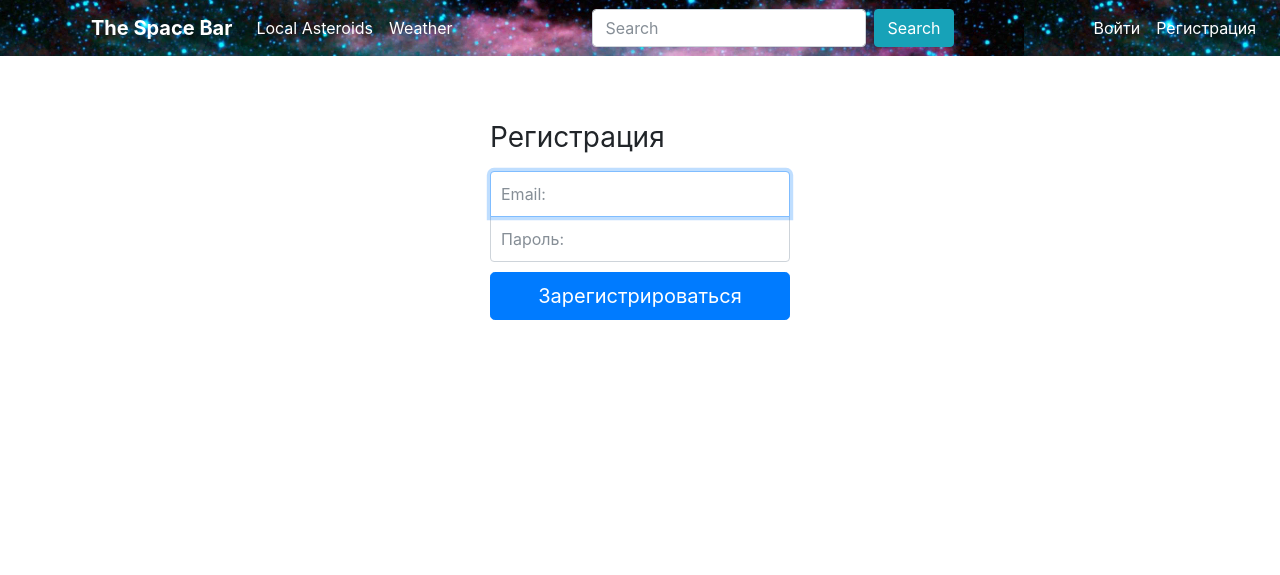
After one commit to tweeker88/symfonyLessons, a Symfony app: template templates/security/register.html.twig in a window 1280 px wide. The commit adds this page. Shown: the top 575 px of the page. Run offline with Twig, Linux system fonts and the light colour scheme; the template is opened without the code that fills it, so the values that code supplies are empty; some libraries are stand-ins or nearby versions.

Commit message:
feat(5.29): Регистрация

```diff
--- a/src/Security/LoginFormAuthenticatorAuthenticator.php
+++ b/src/Security/LoginFormAuthenticatorAuthenticator.php
@@ -100,7 +100,7 @@ class LoginFormAuthenticatorAuthenticator extends AbstractFormLoginAuthenticator
             return new RedirectResponse($targetPath);
         }
 
-        return new RedirectResponse($this->router->generate('app_homepage'));
+        return new RedirectResponse($this->router->generate('app_account'));
     }
 
     /**
--- a/templates/base.html.twig
+++ b/templates/base.html.twig
@@ -61,6 +61,9 @@
                 <li class="nav-item">
                     <a style="color: #fff;" class="nav-link" href="{{ path('app_login') }}">Войти</a>
                 </li>
+                <li class="nav-item">
+                    <a style="color: #fff;" class="nav-link" href="{{ path('app_register') }}">Регистрация</a>
+                </li>
             {% endif %}
         </ul>
     </div>
--- a/templates/security/login.html.twig
+++ b/templates/security/login.html.twig
@@ -1,6 +1,6 @@
 {% extends 'base.html.twig' %}
 
-{% block title %}Hello SecurityController!{% endblock %}
+{% block title %}Авторизация{% endblock %}
 
 {% block stylesheets %}
     {{ parent() }}
--- /dev/null
+++ b/templates/security/register.html.twig
@@ -0,0 +1,21 @@
+{% extends 'base.html.twig' %}
+
+{% block title %}Регистрация{% endblock %}
+
+{% block stylesheets %}
+    {{ parent() }}
+    <link rel="stylesheet" href="{{ asset('css/login.css') }}">
+{% endblock %}
+
+{% block body %}
+    <form class="form-signin" method="post">
+        <h1 class="h3 mb-3 font-weight-normal">Регистрация</h1>
+        <label for="inputEmail" class="sr-only">Email адрес:</label>
+        <input type="email" name="email" id="inputEmail" class="form-control" placeholder="Email:" required autofocus>
+        <label for="inputPassword" class="sr-only">Пароль:</label>
+        <input type="password" name="password" id="inputPassword" class="form-control" placeholder="Пароль:" required>
+        <button class="btn btn-lg btn-primary btn-block" type="submit">
+            Зарегистрироваться
+        </button>
+    </form>
+{% endblock %}
```
Also changed, not shown: src/Controller/SecurityController.php (+47 -0 lines).
